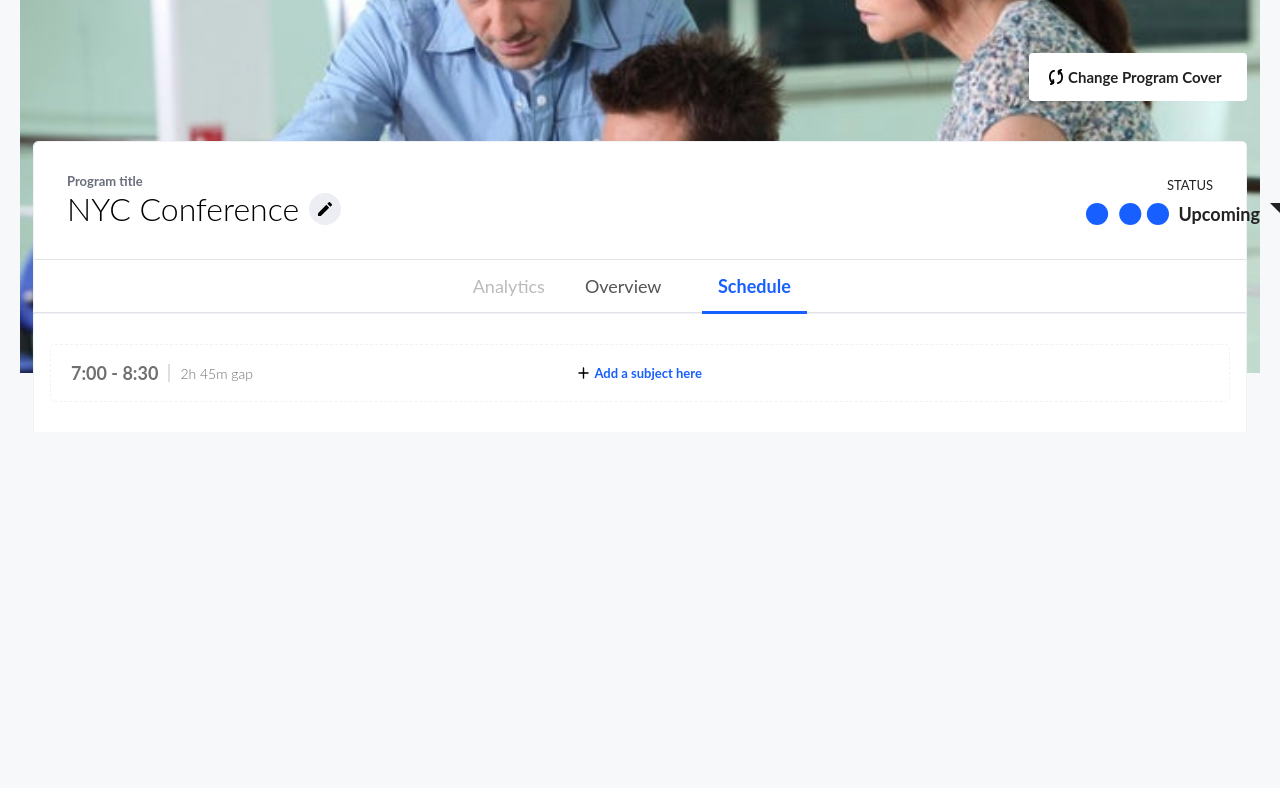
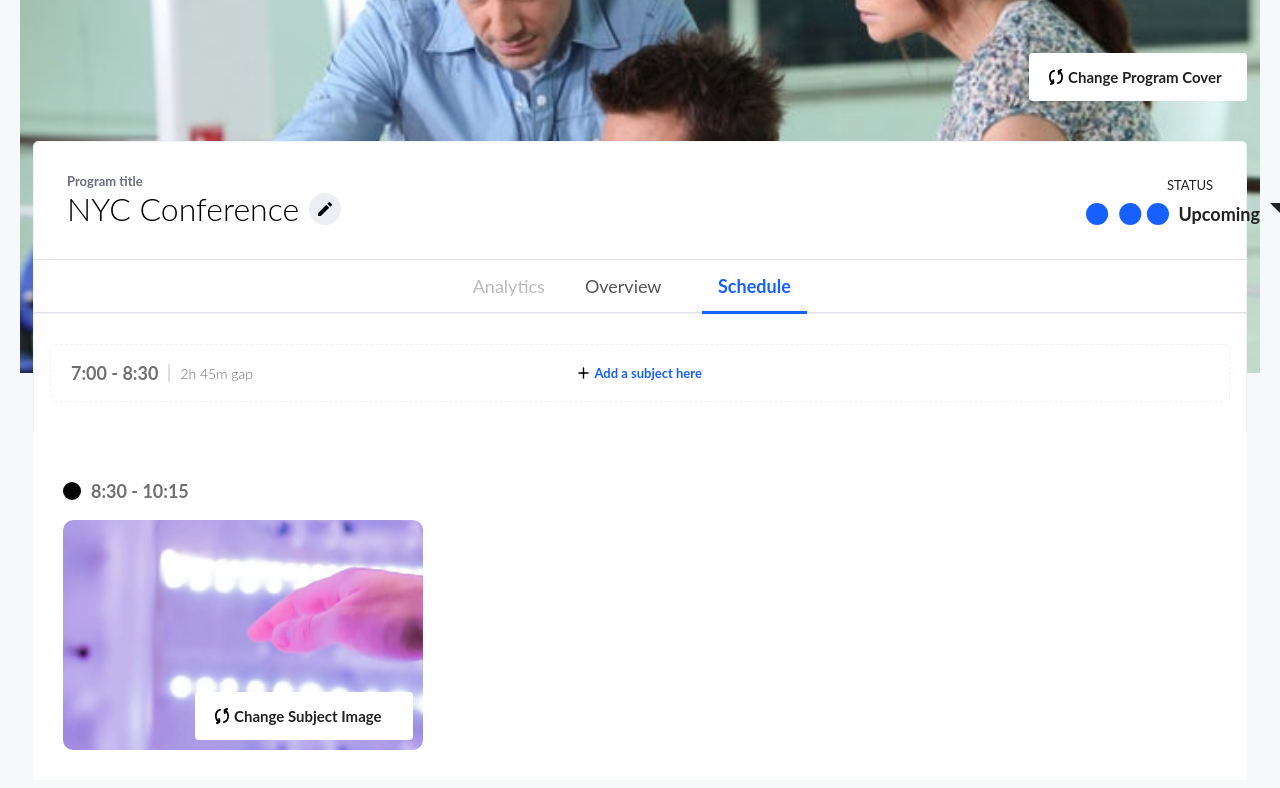
Before and after one commit to mihajlo-simevski/react-front-end-task, a React (Create React App) app: page / in a window 1280 px wide. Shown: the top 788 px of the page. Built offline with nearby package versions, Linux system fonts and the light colour scheme.

Commit message:
feat: added subject template with time and cover
Added a subject template that contains a time on top and a cover image with a change button

```diff
--- a/src/components/Layout/ContentLayout/ContentLayout.tsx
+++ b/src/components/Layout/ContentLayout/ContentLayout.tsx
@@ -1,10 +1,12 @@
 import SubjectCreator from '../../SubjectCreator/SubjectCreator';
+import SubjectTemplate from '../../SubjectTemplate/SubjectTemplate';
 import './ContentLayout.scss';
 
 export default function ContentLayout() {
   return (
     <main className="ContentLayout">
       <SubjectCreator />
+      <SubjectTemplate />
     </main>
   );
 }
--- a/src/components/Layout/MainLayout/MainLayout.scss
+++ b/src/components/Layout/MainLayout/MainLayout.scss
@@ -6,7 +6,6 @@ $background-image: url('../../../assets/images/program-cover.png');
   display: flex;
   flex-direction: column;
   overflow: hidden;
-  height: 100vh;
   margin: 0 auto;
   max-width: $desktop-width;
   background-image: $background-image;
--- /dev/null
+++ b/src/components/SubjectTemplate/SubjectTemplate.scss
@@ -0,0 +1,57 @@
+@use '../../styles/partials/variables' as *;
+
+$background-image: url('../../assets/images/subject-cover.png');
+
+.SubjectTemplate {
+  display: flex;
+
+  padding: 3rem 3rem;
+  background: #fff;
+
+  @media screen and (#{$desktop-down}) {
+    justify-content: center;
+  }
+
+  .subject-theme-circle {
+    height: 1.8rem;
+    width: 1.8rem;
+    background-color: #000;
+    border-radius: 50%;
+    display: inline-block;
+  }
+
+  .subject-time {
+    display: flex;
+    align-items: center;
+    font-size: 1.8rem;
+    font-weight: 700;
+    color: #707070;
+    gap: 1rem;
+  }
+
+  .subject-cover {
+    width: 33rem;
+    height: 22rem;
+    border-radius: 1rem;
+    overflow: hidden;
+    display: flex;
+    flex-direction: column;
+    justify-content: flex-end;
+    background-image: $background-image;
+
+    @media screen and (#{$tablet-up}) {
+      width: 64.1rem;
+      height: 22rem;
+    }
+
+    @media screen and (#{$desktop-up}) {
+      width: 36rem;
+      height: 23rem;
+    }
+  }
+
+  .Button {
+    align-self: flex-end;
+    padding: 1rem;
+  }
+}
--- /dev/null
+++ b/src/components/SubjectTemplate/SubjectTemplate.tsx
@@ -0,0 +1,23 @@
+import ChangeIcon from '../../assets/icons/change-icon.svg';
+import Button from '../Button/Button';
+
+import './SubjectTemplate.scss';
+
+export default function SubjectTemplate() {
+  return (
+    <section className="SubjectTemplate">
+      <div className="subject-wrapper">
+        <p className="subject-time">
+          <span className="subject-theme-circle" />
+          8:30 - 10:15
+        </p>
+        <section className="subject-cover">
+          <Button variant="primary" type="button">
+            <img src={ChangeIcon} alt="change cover icon" />
+            Change Subject Image
+          </Button>
+        </section>
+      </div>
+    </section>
+  );
+}
--- a/src/styles/partials/_variables.scss
+++ b/src/styles/partials/_variables.scss
@@ -1,5 +1,5 @@
 $mainLayoutPadding: 3.3rem;
-$borderColor: #F1F2F5;
+$borderColor: #f1f2f5;
 
 $mobile-width: 390px;
 $tablet-width: 810px;
@@ -8,6 +8,7 @@ $extra-large-width: 1241px;
 
 // mobile-first
 $tablet-up: 'min-width: #{$tablet-width}';
+$desktop-up: 'min-width: #{$desktop-width}';
 $extra-large: 'min-width: #{$extra-large-width}'; //Extra large devices (large desktops)
 
 // desktop first
```
Also changed, not shown: src/assets/images/subject-cover.png (added).
